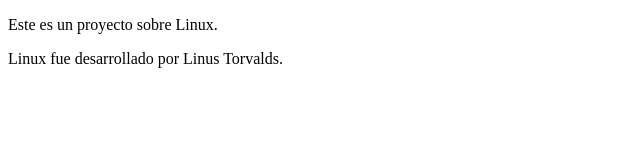
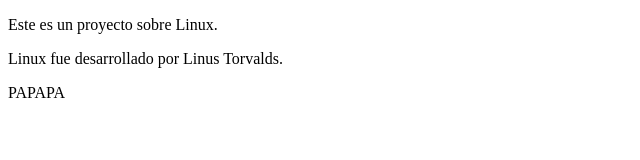
Before and after one commit to alvaro-navarroo/linux, a plain HTML site: page index.html in a window 1280 px wide. Shown: the full height of the page, 0-640 px from the left. Drawn offline with Linux system fonts and the light colour scheme.

```diff
--- a/index.html
+++ b/index.html
@@ -8,5 +8,6 @@
 <body>
     <p>Este es un proyecto sobre Linux.</p>
     <p>Linux fue desarrollado por Linus Torvalds.</p>
+    <p>PAPAPA</p>
 </body>
 </html>
```
